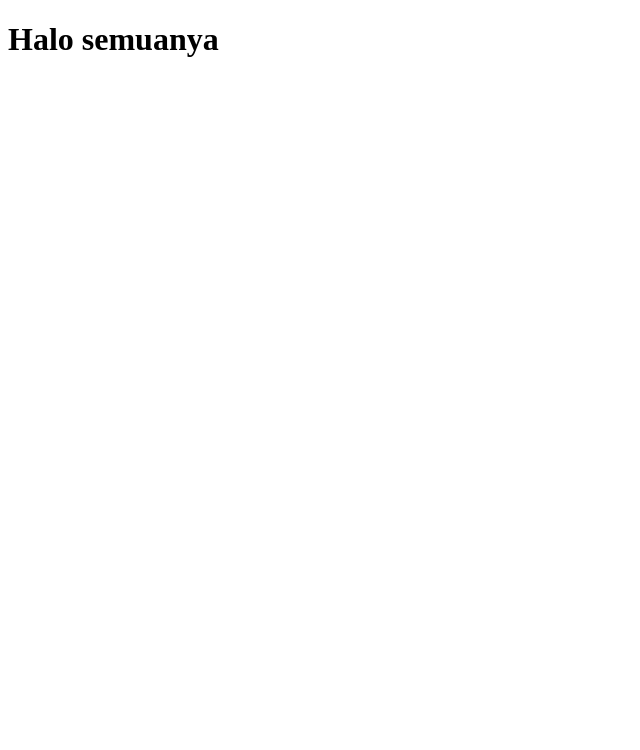
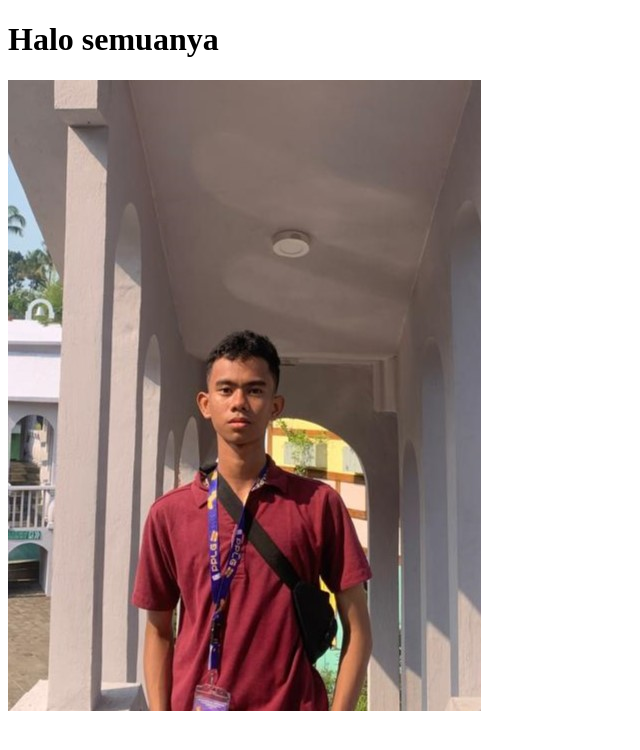
Before and after one commit to Davino111/Learn_Profile, a plain HTML site: page home.html in a window 1280 px wide. Shown: the whole page, without its empty margins (0-640 px from the left). Drawn offline with Linux system fonts and the light colour scheme.

Commit message:
Update home.html

```diff
--- a/home.html
+++ b/home.html
@@ -9,6 +9,7 @@
 <body>
     <header>
         <h1>Halo semuanya</h1>
+        <img src="asset/img/dimas1.jpg"
     </header>
 </body>
 </html>
```
